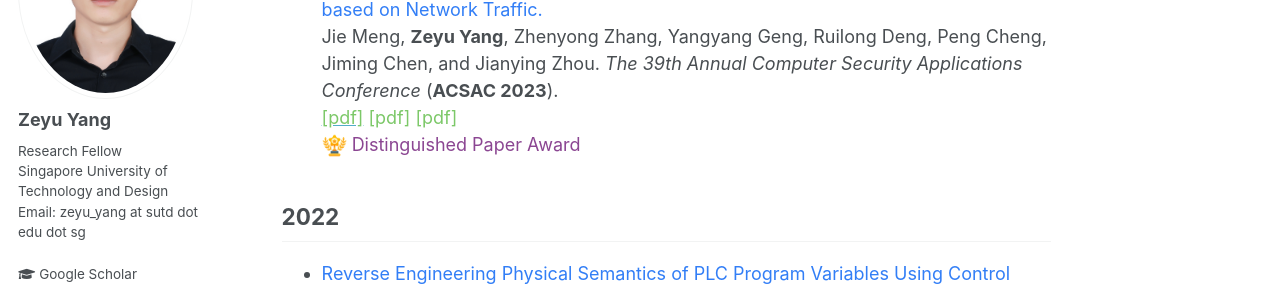
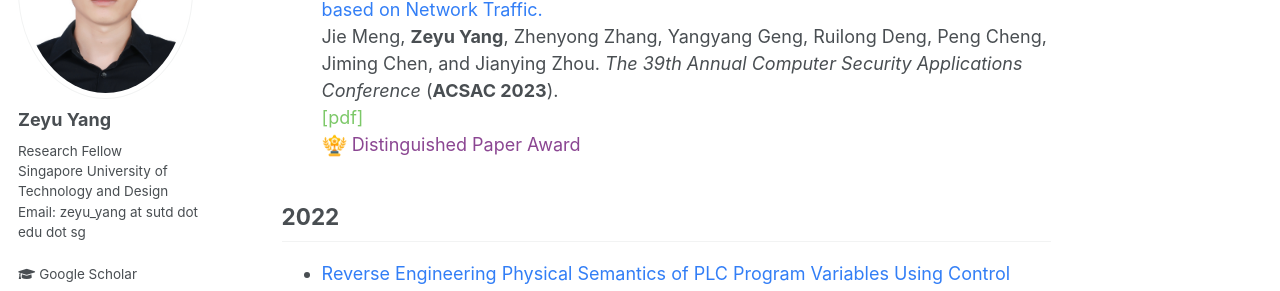
Before and after one commit to zeyuid/zeyuid.github.io, a Jekyll site: the page built from _pages/publications.md, in a window 1280 px wide and 900 px high, scrolled down 1249 px. Shown: the part 153-444 px from the top of the window. Built offline with Jekyll 4.4.1, drawn with Linux system fonts in a browser that asks for light colours.

Commit message:
add file

```diff
--- a/_pages/publications.md
+++ b/_pages/publications.md
@@ -78,10 +78,9 @@ Zhen Qin, **Zeyu Yang**, Yangyang Geng, Xin Che, Tianyi Wang, Hengye Zhu, Peng C
 Jie Meng, **Zeyu Yang**, Zhenyong Zhang, Yangyang Geng, Ruilong Deng, Peng Cheng, Jiming Chen, and Jianying Zhou.
 <i>The 39th Annual Computer Security Applications Conference</i> (**ACSAC 2023**).
 <br>
-[<font color="#7cc868">[pdf]</font>](https://dl.acm.org/doi/10.1145/3627106.3627179)
+<!-- [<font color="#7cc868">[pdf]</font>](https://dl.acm.org/doi/10.1145/3627106.3627179) -->
 <!-- [<font color="#e8873a">[code]</font>]() -->
-<a href="https://dl.acm.org/doi/10.1145/3627106.3627179" style="text-decoration: none;"><font color="#7cc868">[pdf]</font>
-<a href="https://example.com" style="text-decoration: none;"><font color="#7cc868">[pdf]</font></a>
+<a href="https://dl.acm.org/doi/10.1145/3627106.3627179" style="text-decoration: none;"><font color="#7cc868">[pdf]</font></a>
 <br>
 <img src="/images/award.jpeg" width="25"><font color="#8b4692"> Distinguished Paper Award </font>
 
```
